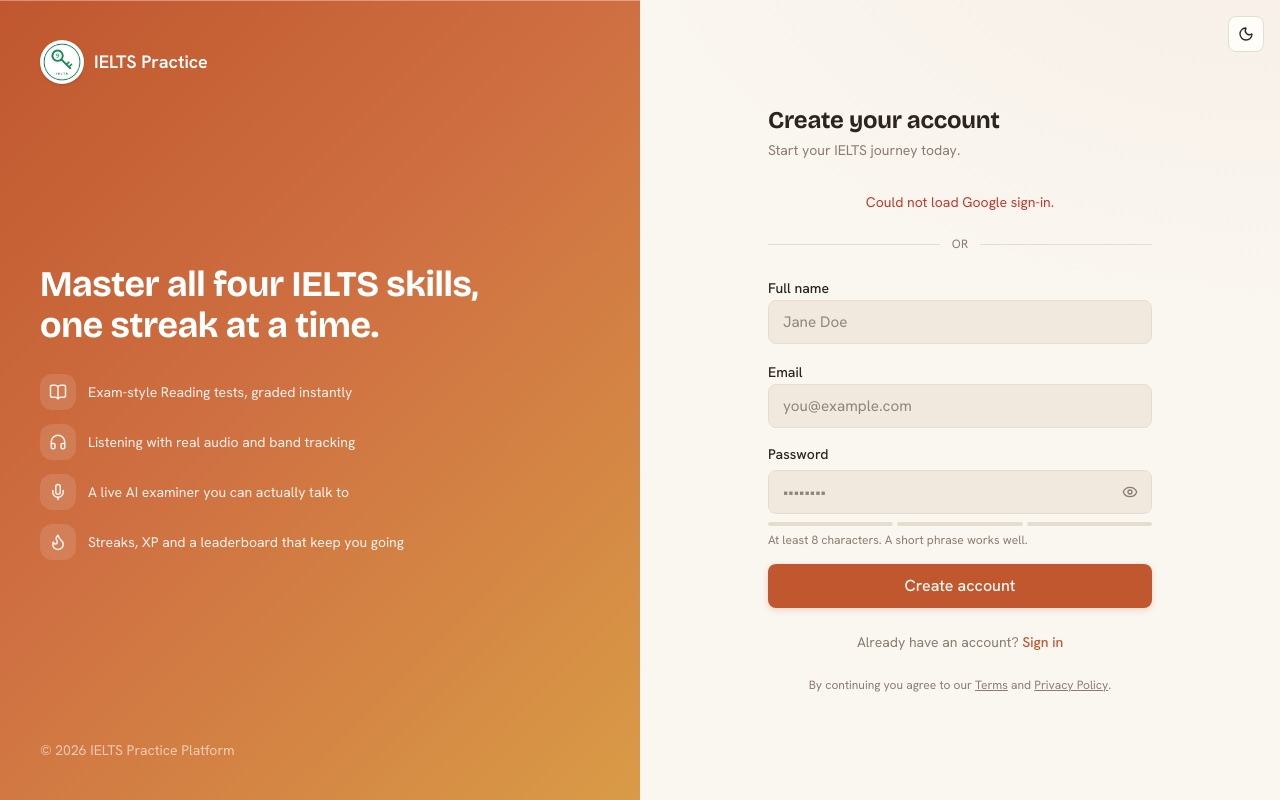
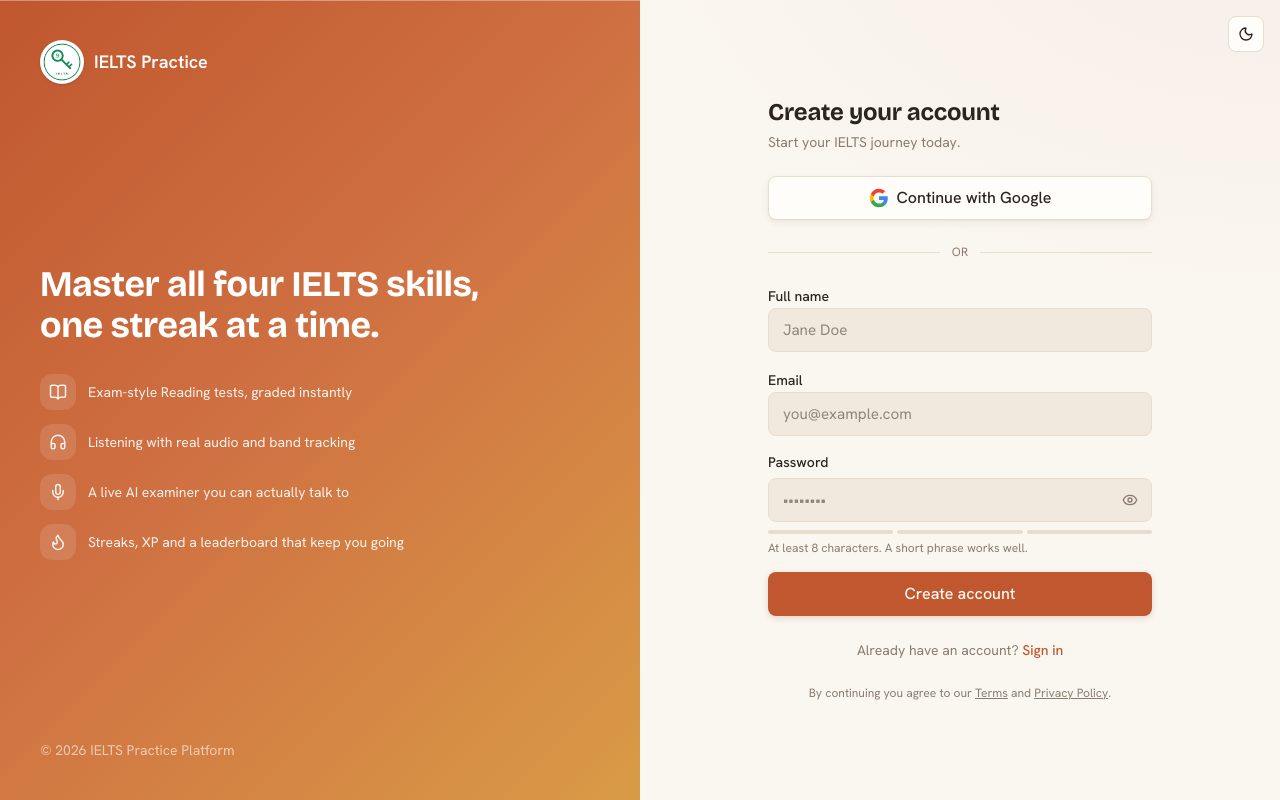
Before and after one commit to xurshid686/ielts-platform, a Next.js app: page /register in a window 1280 px wide. Built offline with nearby package versions, Linux system fonts and the light colour scheme; no server answers.

Commit message:
restore redirect-based google sign-in while the google cloud oauth client origins are sorted out

```diff
--- a/src/components/auth/google-button.tsx
+++ b/src/components/auth/google-button.tsx
@@ -1,133 +1,56 @@
 "use client";
 
-import { useEffect, useRef, useState } from "react";
-import { useRouter } from "next/navigation";
+import { useState } from "react";
 import { createClient } from "@/lib/supabase/client";
-import { safeNext } from "@/lib/utils";
+import { Button } from "@/components/ui/button";
 
-// Google Identity Services, loaded from accounts.google.com.
-type CredentialResponse = { credential: string };
-declare global {
-  interface Window {
-    google?: {
-      accounts: {
-        id: {
-          initialize: (config: {
-            client_id: string;
-            callback: (response: CredentialResponse) => void;
-            nonce?: string;
-            use_fedcm_for_prompt?: boolean;
-          }) => void;
-          renderButton: (parent: HTMLElement, options: Record<string, unknown>) => void;
-        };
-      };
-    };
+export function GoogleButton({ next }: { next?: string }) {
+  const [loading, setLoading] = useState(false);
+
+  async function signIn() {
+    setLoading(true);
+    const supabase = createClient();
+    const redirectTo = `${window.location.origin}/auth/callback${
+      next ? `?next=${encodeURIComponent(next)}` : ""
+    }`;
+    const { error } = await supabase.auth.signInWithOAuth({
+      provider: "google",
+      options: { redirectTo },
+    });
+    if (error) {
+      setLoading(false);
+      alert(error.message);
+    }
   }
-}
-
-const GSI_SRC = "https://accounts.google.com/gsi/client";
-
-// Inlined at build time, so it is a constant for the life of the bundle.
-const CLIENT_ID = process.env.NEXT_PUBLIC_GOOGLE_CLIENT_ID;
-
-// GIS wants the SHA-256 of the nonce; Supabase verifies against the raw value.
-async function makeNonce(): Promise<{ raw: string; hashed: string }> {
-  const bytes = new Uint8Array(32);
-  crypto.getRandomValues(bytes);
-  const raw = btoa(String.fromCharCode(...bytes));
-  const digest = await crypto.subtle.digest("SHA-256", new TextEncoder().encode(raw));
-  const hashed = Array.from(new Uint8Array(digest))
-    .map((b) => b.toString(16).padStart(2, "0"))
-    .join("");
-  return { raw, hashed };
-}
-
-function loadGsi(): Promise<void> {
-  return new Promise((resolve, reject) => {
-    if (window.google?.accounts?.id) return resolve();
-    const existing = document.querySelector<HTMLScriptElement>(`script[src="${GSI_SRC}"]`);
-    if (existing) {
-      existing.addEventListener("load", () => resolve());
-      existing.addEventListener("error", () => reject(new Error("gsi")));
-      return;
-    }
-    const script = document.createElement("script");
-    script.src = GSI_SRC;
-    script.async = true;
-    script.onload = () => resolve();
-    script.onerror = () => reject(new Error("gsi"));
-    document.head.appendChild(script);
-  });
-}
-
-// Signs in with the ID token Google hands us directly, so the consent screen
-// names this site — not the Supabase project host, which is what a
-// signInWithOAuth redirect through <ref>.supabase.co/auth/v1/callback showed.
-export function GoogleButton({ next }: { next?: string }) {
-  const router = useRouter();
-  const target = useRef<HTMLDivElement>(null);
-  const [error, setError] = useState<string | null>(
-    CLIENT_ID ? null : "Google sign-in is not configured.",
-  );
-
-  useEffect(() => {
-    if (!CLIENT_ID) return;
-
-    let cancelled = false;
-
-    (async () => {
-      try {
-        const [{ raw, hashed }] = await Promise.all([makeNonce(), loadGsi()]);
-        if (cancelled || !target.current || !window.google) return;
-
-        window.google.accounts.id.initialize({
-          client_id: CLIENT_ID,
-          nonce: hashed,
-          use_fedcm_for_prompt: true,
-          callback: async ({ credential }) => {
-            const supabase = createClient();
-            const { error: signInError } = await supabase.auth.signInWithIdToken({
-              provider: "google",
-              token: credential,
-              nonce: raw,
-            });
-            if (signInError) {
-              setError(signInError.message);
-              return;
-            }
-            router.push(safeNext(next));
-            router.refresh();
-          },
-        });
-
-        window.google.accounts.id.renderButton(target.current, {
-          type: "standard",
-          theme: "outline",
-          size: "large",
-          text: "continue_with",
-          shape: "rectangular",
-          logo_alignment: "left",
-          width: target.current.offsetWidth || 320,
-        });
-      } catch {
-        if (!cancelled) setError("Could not load Google sign-in.");
-      }
-    })();
-
-    return () => {
-      cancelled = true;
-    };
-  }, [next, router]);
 
   return (
-    <div className="space-y-2">
-      {/* GIS replaces this node with Google's own rendered button. */}
-      <div ref={target} className="flex w-full justify-center [&>div]:w-full" />
-      {error && (
-        <p className="text-center text-sm text-danger" role="alert">
-          {error}
-        </p>
-      )}
-    </div>
+    <Button
+      type="button"
+      variant="outline"
+      size="lg"
+      className="w-full"
+      onClick={signIn}
+      disabled={loading}
+    >
+      <svg className="h-5 w-5" viewBox="0 0 24 24" aria-hidden>
+        <path
+          fill="#4285F4"
+          d="M22.56 12.25c0-.78-.07-1.53-.2-2.25H12v4.26h5.92a5.06 5.06 0 0 1-2.2 3.32v2.76h3.56c2.08-1.92 3.28-4.74 3.28-8.09z"
+        />
+        <path
+          fill="#34A853"
+          d="M12 23c2.97 0 5.46-.98 7.28-2.66l-3.56-2.76c-.98.66-2.24 1.06-3.72 1.06-2.86 0-5.29-1.93-6.16-4.53H2.18v2.84A11 11 0 0 0 12 23z"
+        />
+        <path
+          fill="#FBBC05"
+          d="M5.84 14.1a6.6 6.6 0 0 1 0-4.2V7.06H2.18a11 11 0 0 0 0 9.88l3.66-2.84z"
+        />
+        <path
+          fill="#EA4335"
+          d="M12 5.38c1.62 0 3.06.56 4.21 1.64l3.15-3.15C17.45 2.09 14.97 1 12 1 7.7 1 3.99 3.47 2.18 7.06l3.66 2.84C6.71 7.31 9.14 5.38 12 5.38z"
+        />
+      </svg>
+      {loading ? "Redirecting…" : "Continue with Google"}
+    </Button>
   );
 }
```
